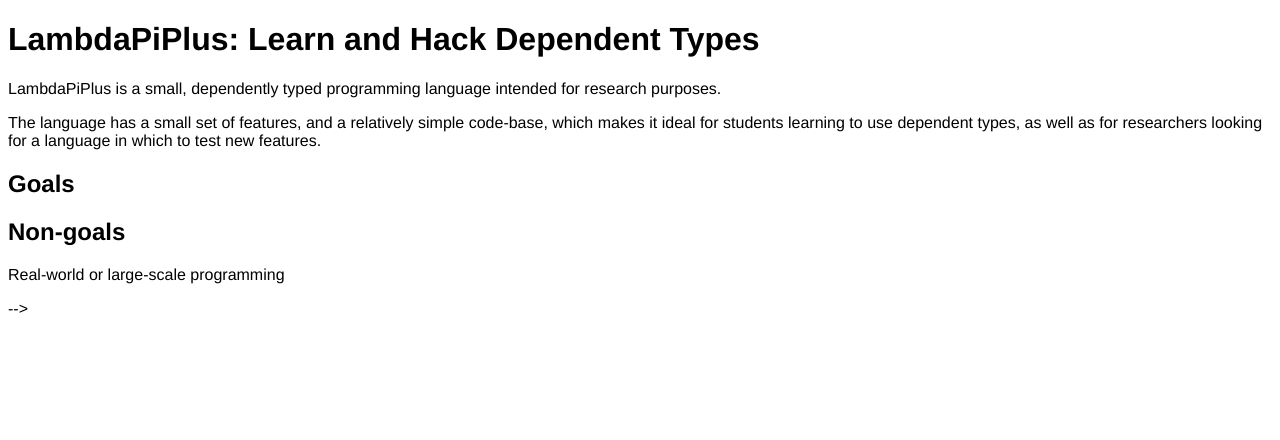
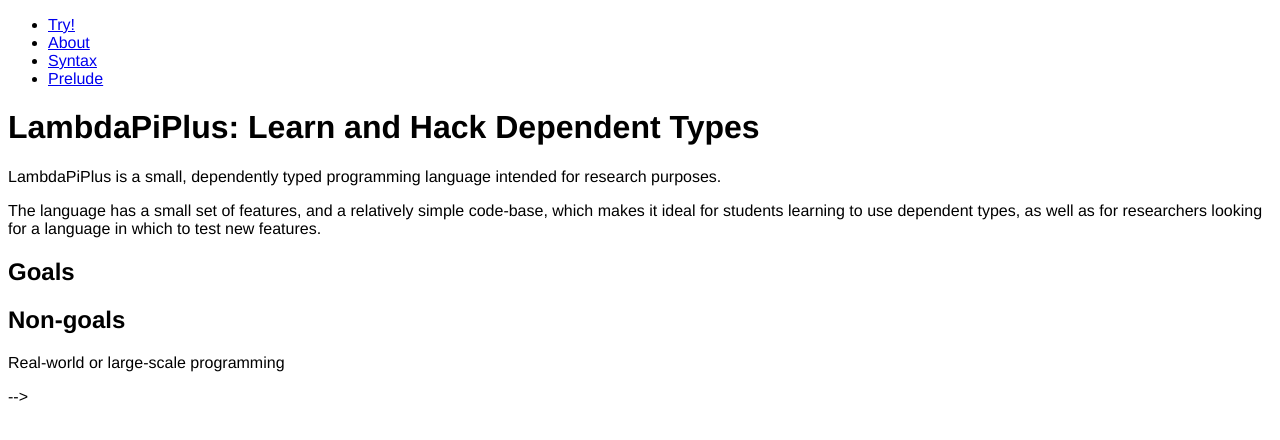
Before and after one commit to lambda-pi-plus/lambda-pi-plus.github.io, a Jekyll site: the page built from about.md, in a window 1280 px wide. Shown: the top 440 px of the page. Built offline with Jekyll 4.4.1, drawn with Linux system fonts in a browser that asks for light colours; a script that is not in the unit is left out; comment, search, counter and statistics services are not loaded.

Commit message:
Update page.html

```diff
--- a/_layouts/page.html
+++ b/_layouts/page.html
@@ -3,12 +3,17 @@
   <title>Try LambdaPiPlus!</title>
   <meta charset="utf-8">
   <link rel="stylesheet" type="text/css" href="tryps.css">
-  <link rel="stylesheet" type="text/css" href="codemirror.css">
-  <script language="javascript" src="codemirror.min.js"></script>
-  <script src="https://cdn.firebase.com/js/client/2.4.1/firebase.js"></script>
 </head>
 <html>
   <body>
+    <div id="topbar">
+      <ul>
+        <li><a class="active" href="lambda-pi-plus.github.io">Try!</a></li>
+        <li><a href="about">About</a></li>
+        <li><a href="syntax">Syntax</a></li>
+        <li><a href="prelude">Prelude</a></li>
+      </ul>
+    </div>
    {{ content }}
   </body>
 </html>
```
